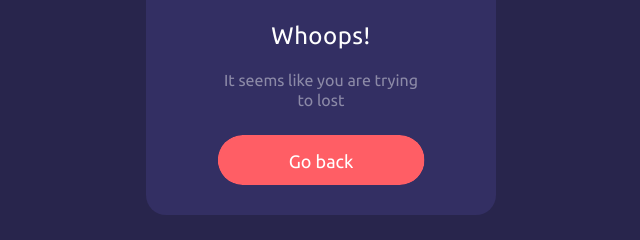
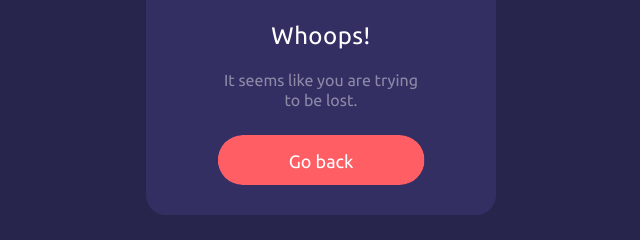
Before and after one commit to crazyuploader/school, a plain HTML site: page 404.html in a window 1280 px wide. Shown: the part 485-725 px from the top of the page, 319-959 px from the left. Drawn offline with nearby package versions, Linux system fonts and the light colour scheme.

Commit message:
Update 404.html

```diff
--- a/404.html
+++ b/404.html
@@ -35,7 +35,7 @@
   <div class="box__description">
     <div class="box__description-container">
       <div class="box__description-title">Whoops!</div>
-      <div class="box__description-text">It seems like you are trying to lost</div>
+      <div class="box__description-text">It seems like you are trying to be lost.</div>
     </div>
 
     <a href="index.html" target="_blank" class="box__button">Go back</a>
```
